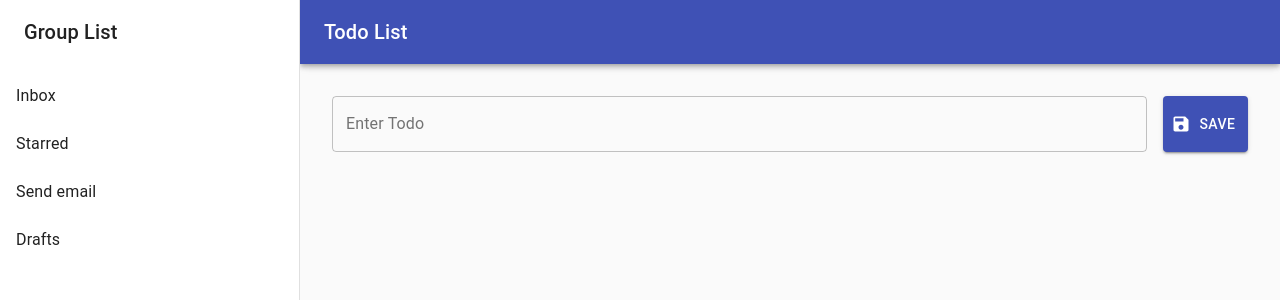
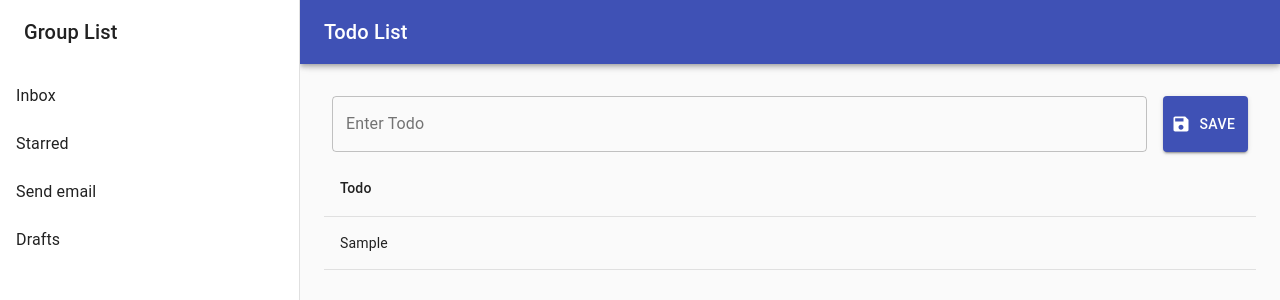
Before and after one commit to yk-port/react-todo, a React (Create React App) app: page / in a window 1280 px wide. Both pictures are taken after typing "Sample" into the empty fields and a click on the button "SAVE". Shown: the top 300 px of the page. Built offline with nearby package versions, Linux system fonts and the light colour scheme.

Commit message:
feat: Todoを追加したらテーブルに表示させる

```diff
--- a/src/components/App.js
+++ b/src/components/App.js
@@ -13,6 +13,12 @@ import {
   Typography,
   TextField,
   Button,
+  Table,
+  TableBody,
+  TableCell,
+  TableContainer,
+  TableHead,
+  TableRow,
   makeStyles,
   useTheme
 } from '@material-ui/core';
@@ -61,6 +67,9 @@ const useStyles = makeStyles((theme) => ({
   button: {
     margin: theme.spacing(1),
   },
+  // table: {
+  //   minWidth: 650,
+  // },
 }));
 
 function App(props) {
@@ -183,6 +192,28 @@ function App(props) {
             Save
           </Button>
         </form>
+        <TableContainer>
+          <Table aria-label="simple table">
+            <TableHead>
+              <TableRow>
+                <TableCell>Todo</TableCell>
+                <TableCell align="right"></TableCell>
+                <TableCell align="right"></TableCell>
+              </TableRow>
+            </TableHead>
+            <TableBody>
+              {todos && todos.map((todo, index) => (
+                <TableRow key={todo.index}>
+                  <TableCell component="th" scope="todo">
+                    {todo}
+                  </TableCell>
+                  <TableCell align="right"></TableCell>
+                  <TableCell align="right"></TableCell>
+                </TableRow>
+              ))}
+            </TableBody>
+          </Table>
+        </TableContainer>
       </main>
     </div>
   );
```
